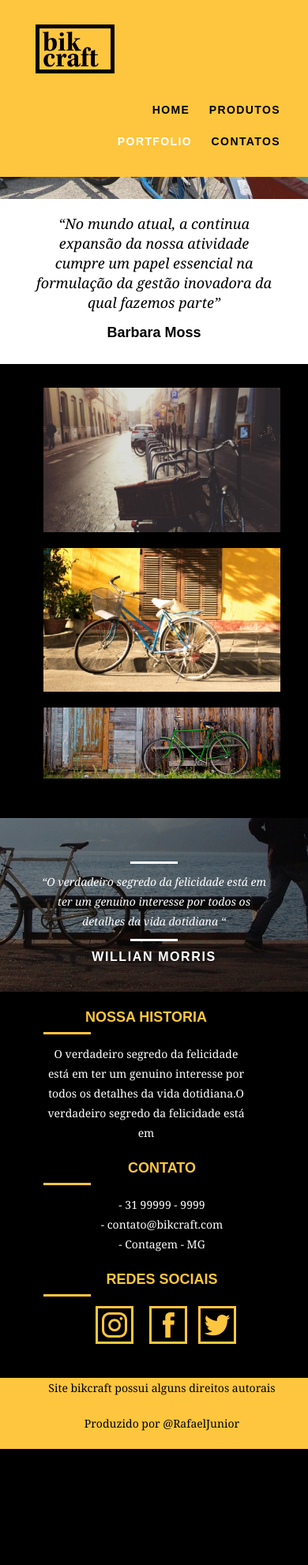
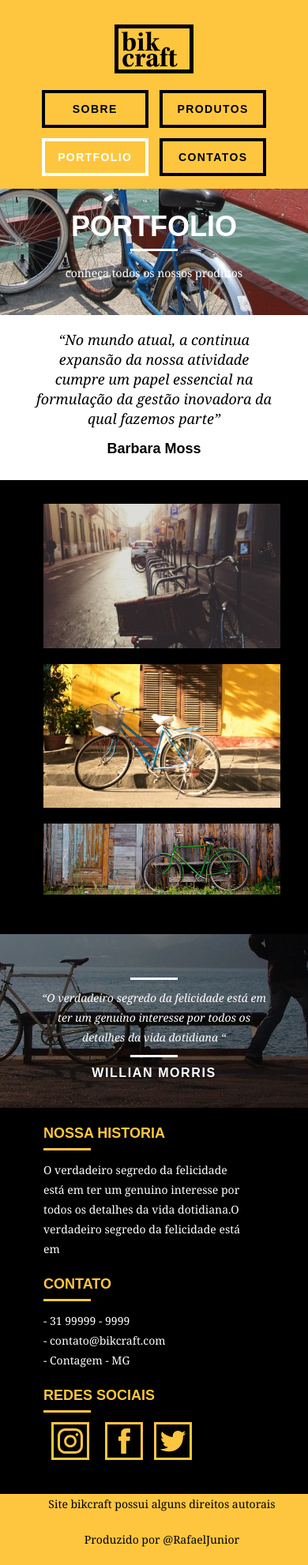
Before and after one commit to RafaelJuniorM/Origamid-Bikcraft, a PHP site: page /portfolio.html in a window 390 px wide. Shown: the whole page at 79% size. Before the commit the page ends 1835 px from the top, so only its background shows below. Run offline with PHP 8.4, Linux system fonts and the light colour scheme.

Commit message:
responsividade
finalizaçao da responsividade em todas as paginas do site.

```diff
--- a/contato.html
+++ b/contato.html
@@ -10,6 +10,7 @@
   <link rel="stylesheet" href="css/grid.css">
   <link rel="stylesheet" href="css/style.css">
   <link rel="stylesheet" href="css/contato.css">
+  <link rel="stylesheet" href="css/responsivo.css">
 
 </head>
 <body>
--- a/css/contato.css
+++ b/css/contato.css
@@ -42,7 +42,7 @@
 
 .contato_dados {
   color: #fff;
- padding-left: 100px;
+  padding-left: 100px;
 }
 
 .contato_dados h3 {
--- a/css/responsivo.css
+++ b/css/responsivo.css
@@ -39,6 +39,9 @@
     height: 53px;
   }
 
+  /* ===== pagina portfolio ===== */
+
+
 }
 
 /* Estilo smartphone */
@@ -63,6 +66,9 @@
     text-align: center;
   }
 
+  .menu-header ul {
+    margin-bottom: 8px;
+  }
   .menu-header ul li {
     margin: 5px;
   }
@@ -78,8 +84,7 @@
     border-color: #fff;
   }
 
-  /*Introduçao */
-
+  /*Introduçao de todas as paginas */
   .introduction h1 {
     font-size: 2.25em;
   }
@@ -91,12 +96,18 @@
     background-size: cover;
   }
 
-  /* QUalidade */
+  .introduction_interna {
+    margin-top: 0;
+    text-align: center;
+  }
+
+
+  /* QUalidade da pagina principal  */
   .qualidade::after {
     display: none;
   }
 
-  /* pagina SOBRE */
+  /*===== pagina SOBRE ======= */
   .menu-header ul li a.menu_ativo {
     border-color: #fff;
   }
@@ -150,4 +161,10 @@
   .orcamento_dados ul {
     padding-right: 0px;
   }
+
+  /* ========= pagina contatos ======*/
+
+  .contato_dados {
+    padding-left: 0;
+  }
 }
--- a/css/style.css
+++ b/css/style.css
@@ -111,7 +111,7 @@ img {
 .introduction {
   background: url(../img/bg.jpg) no-repeat center;
   background-size: cover; /* para a imagem comprir inteira */
-  margin-top: 92px; /* como o menu esta fixed é nescessario da um espaçamento */
+
   height: 380px;
   padding-top: 80px;
   text-align: center;
@@ -158,7 +158,7 @@ img {
 .introduction_interna {
   height: 160px;
   width: 100vw;
-  margin-top: 92px;
+  margin-top: 92px; /* como o menu esta fixed é nescessario da um espaçamento */
   text-align: center;
   color: #fff;
   padding-top: 30px;
@@ -347,7 +347,7 @@ img {
   width: 100vw;
   color: #fff;
   padding: 20px 0;
-
+  text-align: start;
 }
 .footer h3 {
   color: #FEC63E;
--- a/portfolio.html
+++ b/portfolio.html
@@ -10,6 +10,7 @@
   <link rel="stylesheet" href="css/grid.css">
   <link rel="stylesheet" href="css/style.css">
   <link rel="stylesheet" href="css/portfolio.css">
+  <link rel="stylesheet" href="css/responsivo.css">
 </head>
 <body>
   <header class="header">
@@ -20,7 +21,7 @@
 
       <nav class="menu-header grid-12">
         <ul>
-          <li><a href="sobre.html">Home</a></li>
+          <li><a href="sobre.html">sobre</a></li>
           <li><a href="produtos.html">Produtos </a></li>
           <li><a href="portfolio.html" class="menu_ativo">Portfolio</a></li>
           <li><a href="contato.html">Contatos</a></li>
```
